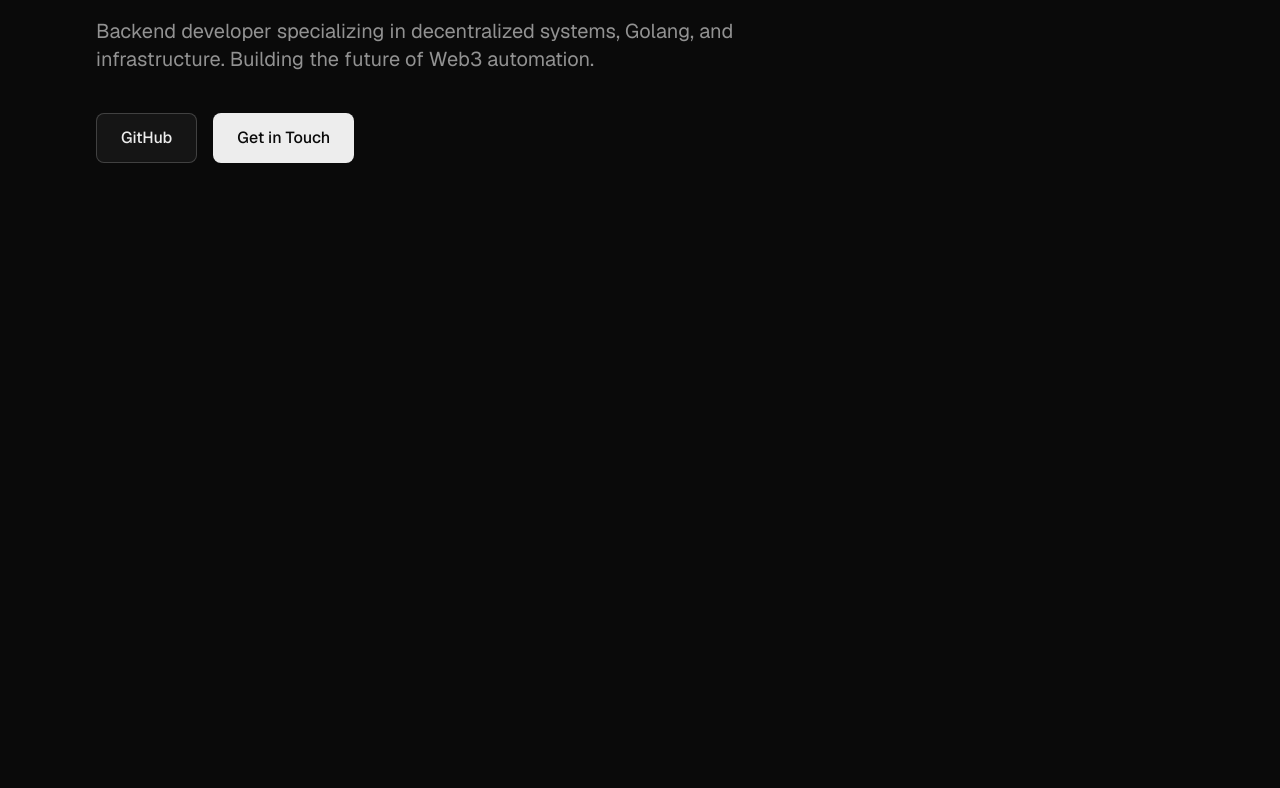
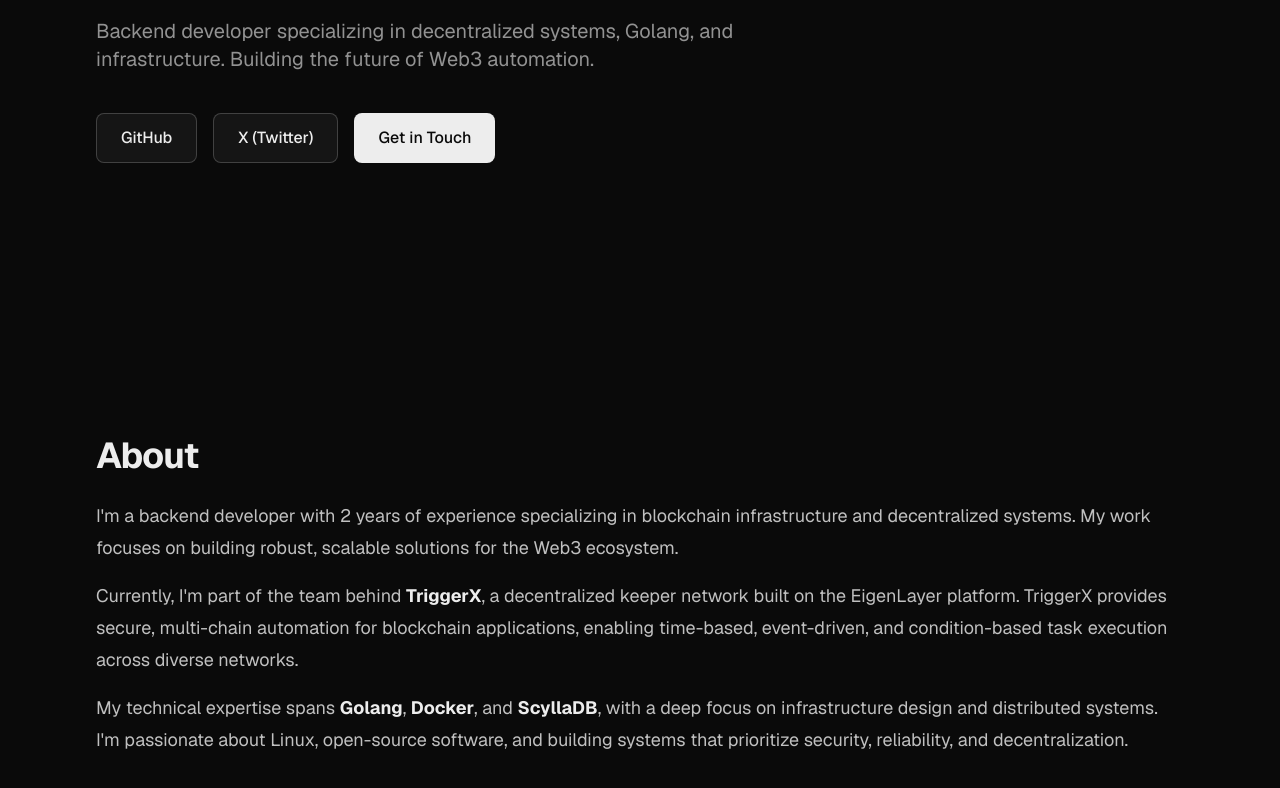
Before and after one commit to 5kyguy/portfolio, a Next.js app: page / in a window 1280 px wide. Shown: the part 332-1120 px from the top of the page. Before the commit the page ends 800 px from the top, so only its background shows below. Built offline with nearby package versions, Linux system fonts and the light colour scheme.

Commit message:
feat: add About section

```diff
--- a/src/app/page.tsx
+++ b/src/app/page.tsx
@@ -28,6 +28,14 @@ export default function Home() {
                   GitHub
                 </a>
                 <a
+                  href="https://x.com/0x5kyguy"
+                  target="_blank"
+                  rel="noopener noreferrer"
+                  className="inline-flex items-center justify-center rounded-lg border border-foreground/20 bg-foreground/5 px-6 py-3 text-base font-medium transition-colors hover:bg-foreground/10 hover:border-foreground/30"
+                >
+                  X (Twitter)
+                </a>
+                <a
                   href="#contact"
                   className="inline-flex items-center justify-center rounded-lg bg-foreground px-6 py-3 text-base font-medium text-background transition-colors hover:bg-foreground/90"
                 >
@@ -36,6 +44,36 @@ export default function Home() {
               </div>
             </div>
           </section>
+
+          {/* About Section */}
+          <section id="about" className="space-y-6">
+            <h2 className="text-3xl font-bold tracking-tight sm:text-4xl">
+              About
+            </h2>
+            <div className="space-y-4 text-lg leading-8 text-foreground/80">
+              <p>
+                I'm a backend developer with 2 years of experience specializing in
+                blockchain infrastructure and decentralized systems. My work focuses on
+                building robust, scalable solutions for the Web3 ecosystem.
+              </p>
+              <p>
+                Currently, I'm part of the team behind{" "}
+                <strong className="text-foreground">TriggerX</strong>, a decentralized
+                keeper network built on the EigenLayer platform. TriggerX provides
+                secure, multi-chain automation for blockchain applications, enabling
+                time-based, event-driven, and condition-based task execution across
+                diverse networks.
+              </p>
+              <p>
+                My technical expertise spans <strong className="text-foreground">Golang</strong>,{" "}
+                <strong className="text-foreground">Docker</strong>, and{" "}
+                <strong className="text-foreground">ScyllaDB</strong>, with a deep focus on
+                infrastructure design and distributed systems. I'm passionate about Linux,
+                open-source software, and building systems that prioritize security,
+                reliability, and decentralization.
+              </p>
+            </div>
+          </section>
         </div>
       </div>
     </main>
```
